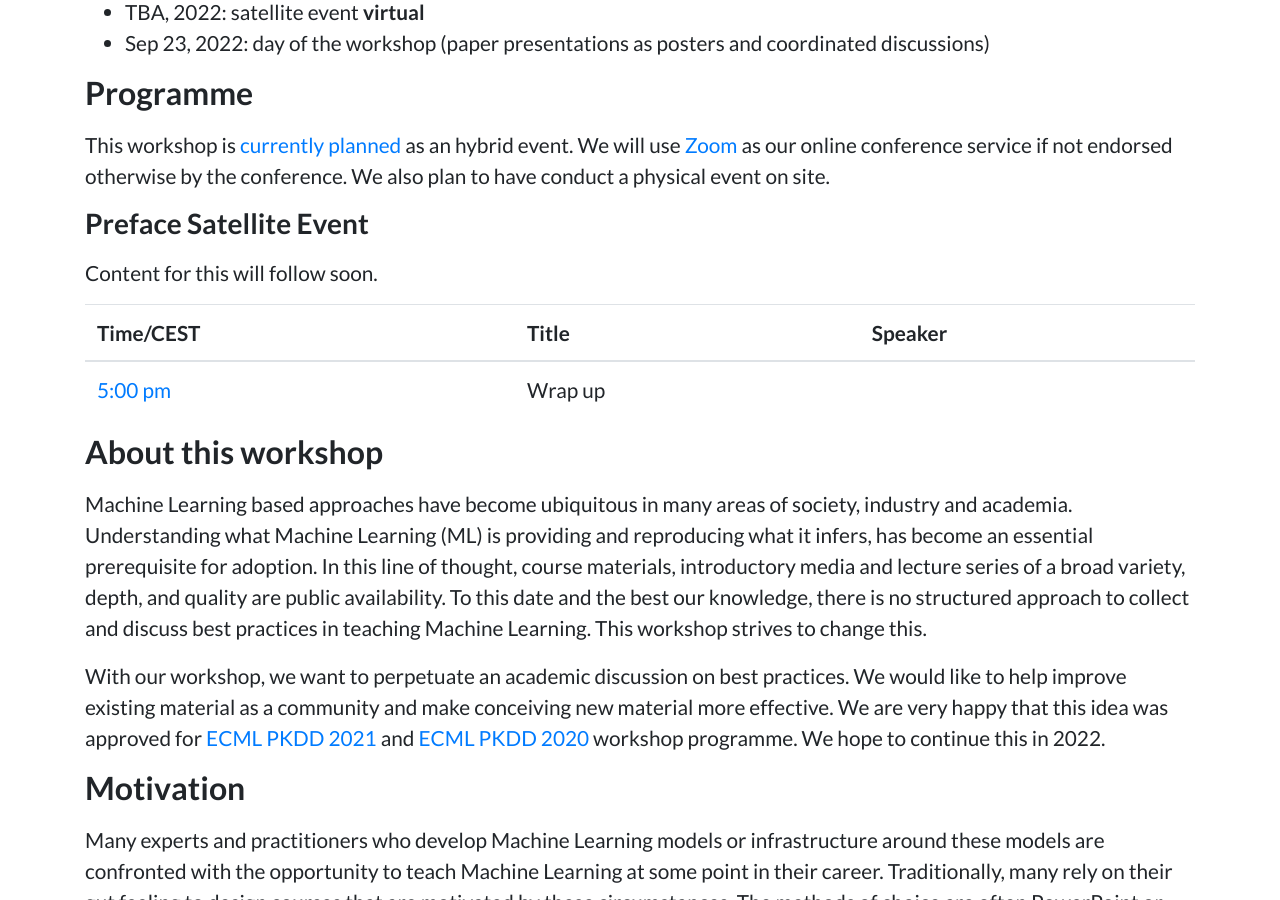
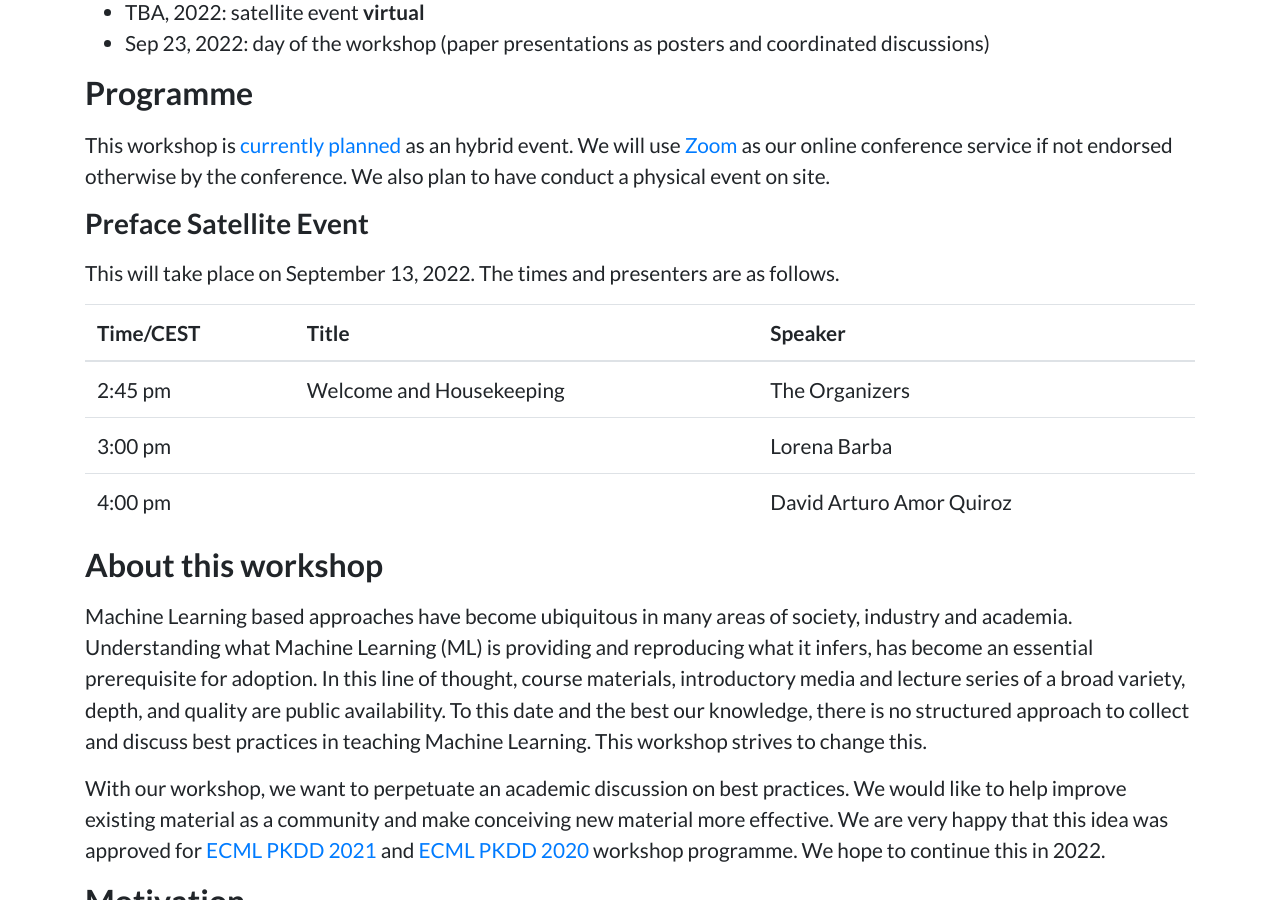
Before and after one commit to teaching-ml/2022, a Jekyll site: the page built from index.md, in a window 1280 px wide and 900 px high, scrolled down 1275 px. Built offline with Jekyll 4.4.1, drawn with Linux system fonts in a browser that asks for light colours.

Commit message:
satellite event schedule

```diff
--- a/index.md
+++ b/index.md
@@ -23,17 +23,21 @@ This workshop is [currently planned](https://2022.ecmlpkdd.org/index.php/2021/05
 
 ### Preface Satellite Event
 
-Content for this will follow soon.
+This will take place on September 13, 2022. The times and presenters are as follows.
 
 | Time/CEST                                                                          | Title                                                                                                                  | Speaker                                                                       |
 | ---------------------------------------------------------------------------------- | ---------------------------------------------------------------------------------------------------------------------- | ----------------------------------------------------------------------------- |
-| [5:00 pm](https://www.timeanddate.com/worldclock/fixedtime.html?iso=20210908T1500) | Wrap up                                                                                                                |                                                                               |
+| 2:45 pm                                                                            | Welcome and Housekeeping                                                                                               | The Organizers                                                                |
+| 3:00 pm                                                                            |                                                                                                                        | Lorena Barba                                                                  |
+| 4:00 pm                                                                            |                                                                                                                        | David Arturo Amor Quiroz                                                      |
+
 
 ## About this workshop
 
 Machine Learning based approaches have become ubiquitous in many areas of society, industry and academia. Understanding what Machine Learning (ML) is providing and reproducing what it infers, has become an essential prerequisite for adoption. In this line of thought, course materials, introductory media and lecture series of a broad variety, depth, and quality are public availability. To this date and the best our knowledge, there is no structured approach to collect and discuss best practices in teaching Machine Learning. This workshop strives to change this.
 
 With our workshop, we want to perpetuate an academic discussion on best practices. We would like to help improve existing material as a community and make conceiving new material more effective. We are very happy that this idea was approved for [ECML PKDD 2021](https://2021.ecmlpkdd.org/?page_id=1705) and [ECML PKDD 2020](https://teaching-ml.github.io/2020/) workshop programme. We hope to continue this in 2022.
+
 
 ## Motivation
 
```
